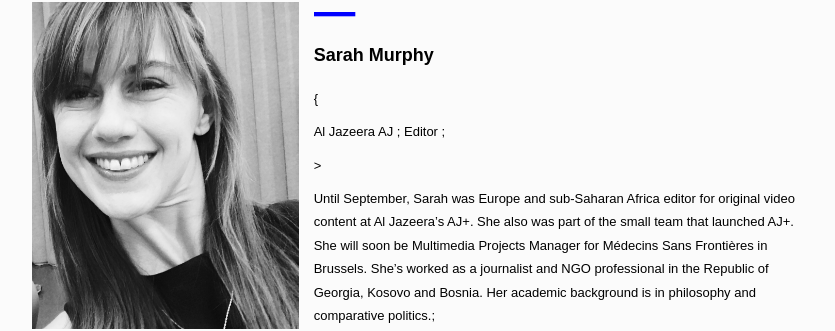
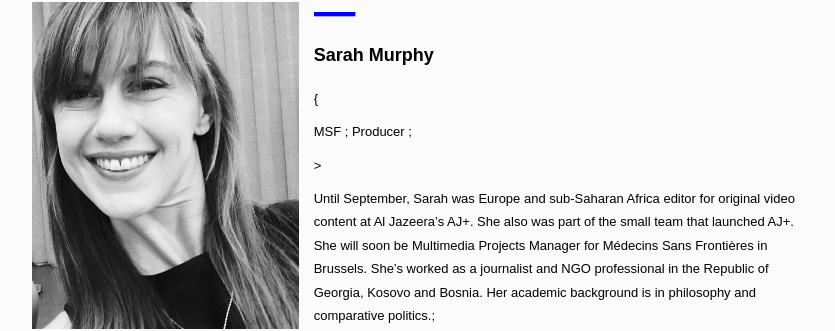
Before and after one commit to CodeForAfrica-ARCHIVE/MediaIndabaAfrica, a Jekyll site: the page built from speakers.html, in a window 1280 px wide and 900 px high, scrolled down 12427 px. Shown: the part 136-467 px from the top of the window, without its empty margins (208-1043 px from the left). Built offline with Jekyll 4.4.1, drawn with Linux system fonts in a browser that asks for light colours.

Commit message:
updated Sarah Murphy

```diff
--- a/_data/speakers.yml
+++ b/_data/speakers.yml
@@ -271,8 +271,8 @@
   css_class: omar
 
 - name: Sarah Murphy
-  org: Al Jazeera AJ
-  role: Editor
+  org: MSF
+  role: Producer
   long_bio: Until September, Sarah was Europe and sub-Saharan Africa editor for original video content at Al Jazeera’s AJ+. She also was part of the small team that launched AJ+. She will soon be Multimedia Projects Manager for Médecins Sans Frontières in Brussels. She’s worked as a journalist and NGO professional in the Republic of Georgia, Kosovo and Bosnia. Her academic background is in philosophy and comparative politics.
   img: /img/speakers/Sarah Murphy - Media Indaba headshot.jpg
   img_hover: /img/speakers/Sarah Murphy - Media Indaba headshot.jpg
```
